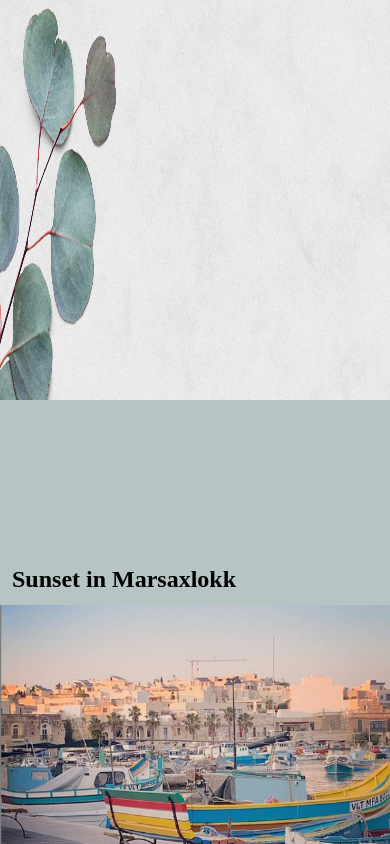
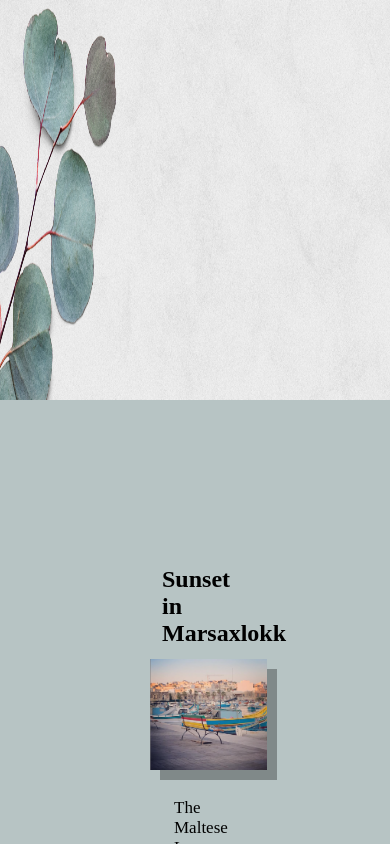
Before and after one commit to meretekul/summer21, a plain HTML site: page index.html in a window 390 px wide. Shown: the top 844 px of the page. Drawn offline with Linux system fonts and the light colour scheme.

Commit message:
Update style.css

```diff
--- a/style.css
+++ b/style.css
@@ -85,14 +85,3 @@ a {
     text-decoration: none;
     color: black;
 }
-
-
-
-@media only screen and (max-width: 768px) {
-  /* For mobile phones: */
-  [class*="container"] {
-    width: 100%;
-    margin-left: auto;
-    margin-right: auto;
-  }
-}
```
